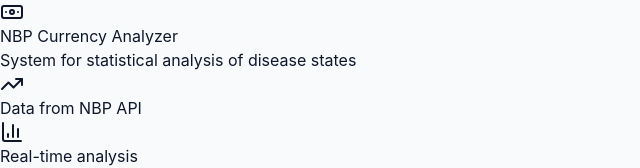
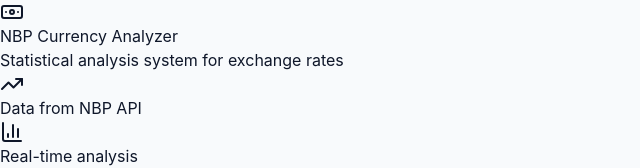
Before and after one commit to IIS-ZPI/ZPI2025_zaoczni_Orange, a React (Vite) app: page / in a window 1280 px wide. Shown: the top 168 px of the page, without its empty margins (0-640 px from the left). Built offline with nearby package versions, Linux system fonts and the light colour scheme; no server answers.

Commit message:
fix: #73 Change short description of app in Nav

```diff
--- a/src/App.tsx
+++ b/src/App.tsx
@@ -35,7 +35,7 @@
                                     NBP Currency Analyzer
                                 </h1>
                                 <p className="text-sm text-gray-600">
-                                    System for statistical analysis of disease states
+                                    Statistical analysis system for exchange rates
                                 </p>
                             </div>
                         </div>
```
